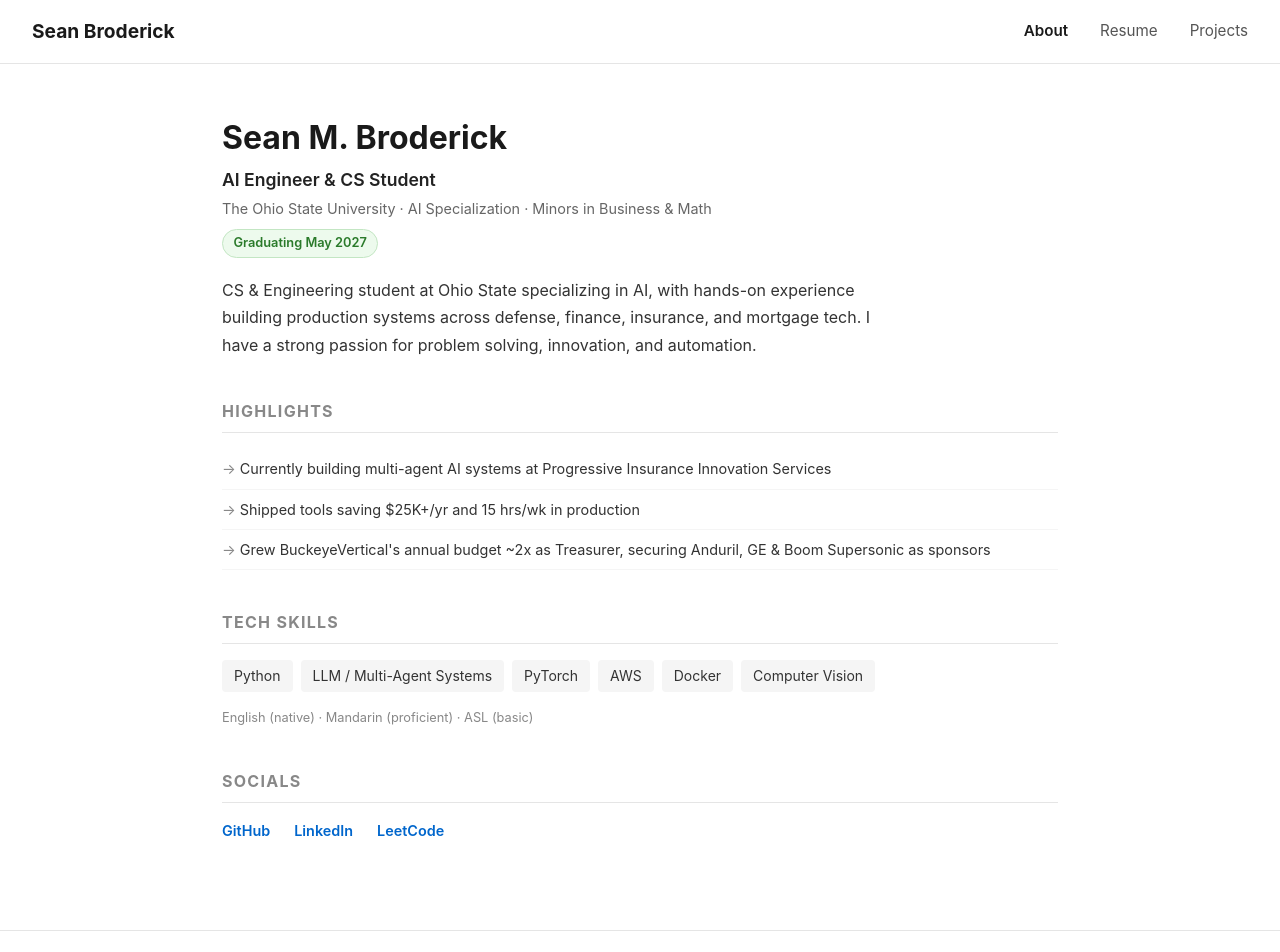
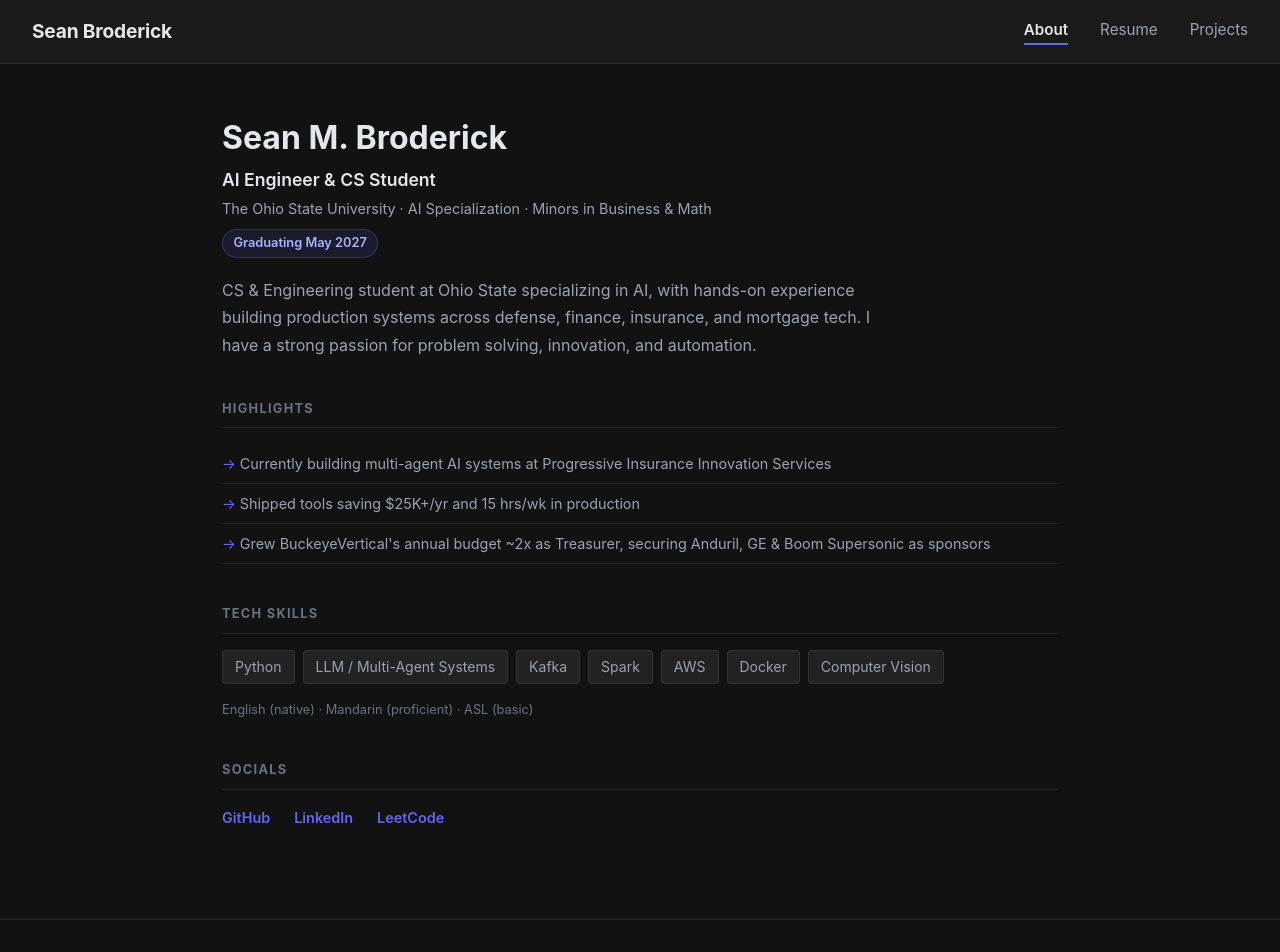
Before and after one commit to seanbrod/sb-portfolio, a Nuxt app in the folder src/: page / in a window 1280 px wide. Shown: the top 952 px of the page. Built offline with nearby package versions, Linux system fonts and the light colour scheme.

Commit message:
minimalist obsidian look

```diff
--- a/src/assets/css/main.css
+++ b/src/assets/css/main.css
@@ -2,9 +2,22 @@
   box-sizing: border-box;
 }
 
+:root {
+  --bg:          #121212;
+  --bg-surface:  #1a1a1a;
+  --bg-elevated: #222222;
+  --text:        #E5E7EB;
+  --text-muted:  #9CA3AF;
+  --text-faint:  #6B7280;
+  --border:      rgba(255, 255, 255, 0.08);
+  --accent:      #6366F1;
+  --accent-dark: #4F46E5;
+  --accent-2:    #F59E0B;
+}
+
 body {
   margin: 0;
-  color: #1a1a1a;
-  background: #fff;
+  color: var(--text);
+  background: var(--bg);
   line-height: 1.6;
 }
--- a/src/data/about.ts
+++ b/src/data/about.ts
@@ -13,7 +13,7 @@
     'Grew BuckeyeVertical\'s annual budget ~2x as Treasurer, securing Anduril, GE & Boom Supersonic as sponsors',
   ],
 
-  topSkills: ['Python', 'LLM / Multi-Agent Systems', 'PyTorch', 'AWS', 'Docker', 'Computer Vision'],
+  topSkills: ['Python', 'LLM / Multi-Agent Systems', 'Kafka', 'Spark', 'AWS', 'Docker', 'Computer Vision'],
 
   languages: ['English (native)', 'Mandarin (proficient)', 'ASL (basic)'],
 
--- a/src/data/resume.ts
+++ b/src/data/resume.ts
@@ -9,7 +9,7 @@
   },
   {
     category: 'Agentic AI & LLM',
-    items: ['LangChain/LangGraph', 'MCP', 'Google A2A', 'Azure AI Foundry'],
+    items: ['LangChain/LangGraph', 'MCP', 'Google A2A', 'Azure AI Foundry', 'AWS Bedrock'],
   },
   {
     category: 'Cloud & Infrastructure',
@@ -17,7 +17,7 @@
   },
   {
     category: 'Data & Systems',
-    items: ['Kafka', 'Spark', 'Airflow', 'PostgreSQL', 'SQLite', 'MongoDB', 'Linux (RHEL, Ubuntu, Debian, Arch)', 'Agile'],
+    items: ['Kafka', 'Spark', 'PostgreSQL', 'SQLite', 'NoSQL', 'Linux (RHEL, Ubuntu, Debian, Arch)', 'Agile'],
   },
   {
     category: 'Languages',
@@ -33,7 +33,7 @@
     period: 'May 2026 – Present',
     bullets: [
       'Engineered a multi-agent daily research system using frontier LLMs, MCP, AWS, Terraform, and Google A2A that autonomously surfaces emerging tech trends and delivers curated digest emails to internal subscribers.',
-      'Built a voice-to-voice AI agent using Terraform and AWS to automate project request intake for the Innovation Services team, replacing manual intake meetings.',
+      'Designed and built a full-stack Nuxt.js application that automates the project intake lifecycle for the Innovation Services team. Engineered a voice-to-voice AI agent meeting interface, secure authentication, and a serverless AWS backend (DynamoDB, S3, SNS, SES, Bedrock) deployed via Terraform to eliminate manual intake workflows.',
     ],
   },
   {
--- a/src/layouts/default.vue
+++ b/src/layouts/default.vue
@@ -36,14 +36,16 @@
   align-items: center;
   justify-content: space-between;
   padding: 1rem 2rem;
-  border-bottom: 1px solid #e5e5e5;
+  background: var(--bg-surface);
+  border-bottom: 1px solid var(--border);
 }
 
 .brand {
   font-size: 1.2rem;
   font-weight: 700;
   text-decoration: none;
-  color: #1a1a1a;
+  color: var(--text);
+  letter-spacing: -0.01em;
 }
 
 .site-nav {
@@ -53,13 +55,25 @@
 
 .site-nav a {
   text-decoration: none;
-  color: #555;
+  color: var(--text-muted);
   font-size: 0.95rem;
+  padding-bottom: 2px;
+  background-image: linear-gradient(var(--accent), var(--accent));
+  background-size: 0% 2px;
+  background-repeat: no-repeat;
+  background-position: left bottom;
+  transition: color 0.2s, background-size 0.25s ease;
+}
+
+.site-nav a:hover {
+  color: var(--text);
+  background-size: 100% 2px;
 }
 
 .site-nav a.router-link-active {
-  color: #1a1a1a;
+  color: var(--text);
   font-weight: 600;
+  background-size: 100% 2px;
 }
 
 .site-main {
@@ -72,9 +86,9 @@
 
 .site-footer {
   padding: 1rem 2rem;
-  border-top: 1px solid #e5e5e5;
+  border-top: 1px solid var(--border);
   text-align: center;
   font-size: 0.85rem;
-  color: #888;
+  color: var(--text-faint);
 }
 </style>
--- a/src/pages/index.vue
+++ b/src/pages/index.vue
@@ -47,30 +47,30 @@
 <style scoped>
 .about { padding: 1rem 0; }
 
-h1 { font-size: 2rem; margin: 0 0 0.2rem; }
-.title { font-size: 1.1rem; font-weight: 600; color: #222; margin: 0 0 0.15rem; }
-.subtitle { font-size: 0.9rem; color: #666; margin: 0 0 0.6rem; }
+h1 { font-size: 2rem; margin: 0 0 0.2rem; color: var(--text); }
+.title { font-size: 1.1rem; font-weight: 600; color: var(--text); margin: 0 0 0.15rem; }
+.subtitle { font-size: 0.9rem; color: var(--text-muted); margin: 0 0 0.6rem; }
 .availability {
   display: inline-block;
   font-size: 0.8rem;
   font-weight: 600;
-  color: #2a7a2a;
-  background: #edfaed;
-  border: 1px solid #c3e6c3;
+  color: #a5b4fc;
+  background: rgba(99, 102, 241, 0.12);
+  border: 1px solid rgba(99, 102, 241, 0.3);
   border-radius: 20px;
   padding: 0.2rem 0.65rem;
   margin: 0 0 1.2rem;
 }
-.bio { font-size: 1rem; line-height: 1.7; max-width: 680px; color: #333; margin: 0; }
+.bio { font-size: 1rem; line-height: 1.7; max-width: 680px; color: var(--text-muted); margin: 0; }
 
 section { margin-bottom: 2.5rem; }
 
 h2 {
-  font-size: 1rem;
+  font-size: 0.8rem;
   text-transform: uppercase;
-  letter-spacing: 0.08em;
-  color: #888;
-  border-bottom: 1px solid #e5e5e5;
+  letter-spacing: 0.1em;
+  color: var(--text-faint);
+  border-bottom: 1px solid var(--border);
   padding-bottom: 0.5rem;
   margin-bottom: 1rem;
 }
@@ -78,26 +78,41 @@
 .highlight-list { list-style: none; padding: 0; margin: 0; }
 .highlight-list li {
   padding: 0.5rem 0;
-  border-bottom: 1px solid #f5f5f5;
+  border-bottom: 1px solid var(--border);
   font-size: 0.9rem;
-  color: #333;
+  color: var(--text-muted);
 }
 .highlight-list li::before {
   content: '→ ';
-  color: #888;
+  color: var(--accent);
 }
 
 .skill-tags { list-style: none; padding: 0; display: flex; flex-wrap: wrap; gap: 0.5rem; }
 .skill-tags li {
   padding: 0.3rem 0.75rem;
-  background: #f5f5f5;
+  background: var(--bg-elevated);
+  border: 1px solid var(--border);
   border-radius: 4px;
   font-size: 0.875rem;
-  color: #333;
+  color: var(--text-muted);
 }
-.languages { margin: 0.75rem 0 0; font-size: 0.8rem; color: #888; }
+.languages { margin: 0.75rem 0 0; font-size: 0.8rem; color: var(--text-faint); }
 
 .socials { display: flex; gap: 1.5rem; flex-wrap: wrap; }
-.socials a { color: #0066cc; text-decoration: none; font-size: 0.9rem; font-weight: 600; }
-.socials a:hover { text-decoration: underline; }
+.socials a {
+  color: var(--accent);
+  text-decoration: none;
+  font-size: 0.9rem;
+  font-weight: 600;
+  padding-bottom: 2px;
+  background-image: linear-gradient(var(--accent), var(--accent));
+  background-size: 0% 2px;
+  background-repeat: no-repeat;
+  background-position: left bottom;
+  transition: color 0.2s, background-size 0.25s ease;
+}
+.socials a:hover {
+  color: var(--text);
+  background-size: 100% 2px;
+}
 </style>
--- a/src/pages/projects.vue
+++ b/src/pages/projects.vue
@@ -33,14 +33,19 @@
 <style scoped>
 .projects { padding: 1rem 0; }
 
-h1 { font-size: 2rem; margin: 0 0 1.5rem; }
+h1 { font-size: 2rem; margin: 0 0 1.5rem; color: var(--text); }
 
 .project-list { display: flex; flex-direction: column; gap: 1rem; }
 
 .project-card {
-  border: 1px solid #e5e5e5;
+  border: 1px solid var(--border);
   border-radius: 8px;
   padding: 1.25rem;
+  background: var(--bg-surface);
+  transition: border-color 0.2s ease;
+}
+.project-card:hover {
+  border-color: rgba(99, 102, 241, 0.4);
 }
 
 .card-header {
@@ -53,6 +58,7 @@
 .card-header h2 {
   margin: 0;
   font-size: 1.05rem;
+  color: var(--text);
 }
 
 .status-badge {
@@ -64,26 +70,37 @@
   letter-spacing: 0.06em;
   white-space: nowrap;
 }
-.status-badge.live { background: #d1fae5; color: #065f46; }
-.status-badge.in-progress { background: #fef3c7; color: #92400e; }
-.status-badge.planned { background: #f3f4f6; color: #6b7280; }
+.status-badge.live { background: rgba(16, 185, 129, 0.15); color: #34d399; }
+.status-badge.in-progress { background: rgba(245, 158, 11, 0.15); color: var(--accent-2); }
+.status-badge.planned { background: var(--bg-elevated); color: var(--text-faint); }
 
-.description { margin: 0 0 0.75rem; font-size: 0.9rem; color: #444; line-height: 1.6; }
+.description { margin: 0 0 0.75rem; font-size: 0.9rem; color: var(--text-muted); line-height: 1.6; }
 
 .tech-tags { display: flex; flex-wrap: wrap; gap: 0.4rem; margin-bottom: 0.75rem; }
 .tech-tags span {
   font-size: 0.78rem;
   padding: 0.2rem 0.5rem;
-  background: #f0f0f0;
+  background: var(--bg-elevated);
+  border: 1px solid var(--border);
   border-radius: 4px;
-  color: #555;
+  color: var(--text-muted);
 }
 
 .card-links { display: flex; gap: 1.25rem; }
 .card-links a {
   font-size: 0.875rem;
-  color: #0066cc;
+  color: var(--accent);
   text-decoration: none;
+  font-weight: 600;
+  padding-bottom: 2px;
+  background-image: linear-gradient(var(--accent), var(--accent));
+  background-size: 0% 2px;
+  background-repeat: no-repeat;
+  background-position: left bottom;
+  transition: color 0.2s, background-size 0.25s ease;
 }
-.card-links a:hover { text-decoration: underline; }
+.card-links a:hover {
+  color: var(--text);
+  background-size: 100% 2px;
+}
 </style>
--- a/src/pages/resume.vue
+++ b/src/pages/resume.vue
@@ -77,14 +77,14 @@
 <style scoped>
 .resume { padding: 1rem 0; }
 
-h1 { font-size: 2rem; margin: 0 0 1.5rem; }
+h1 { font-size: 2rem; margin: 0 0 1.5rem; color: var(--text); }
 
 h2 {
-  font-size: 1rem;
+  font-size: 0.8rem;
   text-transform: uppercase;
-  letter-spacing: 0.08em;
-  color: #888;
-  border-bottom: 1px solid #e5e5e5;
+  letter-spacing: 0.1em;
+  color: var(--text-faint);
+  border-bottom: 1px solid var(--border);
   padding-bottom: 0.5rem;
   margin-bottom: 1rem;
 }
@@ -95,11 +95,11 @@
   display: flex;
   gap: 1rem;
   padding: 0.45rem 0;
-  border-bottom: 1px solid #f5f5f5;
+  border-bottom: 1px solid var(--border);
   font-size: 0.9rem;
 }
-.skill-category { font-weight: 600; min-width: 210px; color: #333; flex-shrink: 0; }
-.skill-items { color: #555; }
+.skill-category { font-weight: 600; min-width: 210px; color: var(--text); flex-shrink: 0; }
+.skill-items { color: var(--text-muted); }
 
 .entry { margin-bottom: 1.5rem; }
 
@@ -113,22 +113,22 @@
 }
 
 .entry-left { display: flex; align-items: baseline; flex-wrap: wrap; }
-.entry-title { font-weight: 700; font-size: 0.95rem; }
-.entry-org { color: #555; font-size: 0.9rem; }
+.entry-title { font-weight: 700; font-size: 0.95rem; color: var(--text); }
+.entry-org { color: var(--text-muted); font-size: 0.9rem; }
 
 .entry-right {
   display: flex;
   flex-direction: column;
   align-items: flex-end;
   font-size: 0.82rem;
-  color: #777;
+  color: var(--text-faint);
   line-height: 1.4;
 }
 
 .bullets { margin: 0; padding-left: 1.25rem; }
 .bullets li {
   font-size: 0.88rem;
-  color: #333;
+  color: var(--text-muted);
   margin-bottom: 0.3rem;
   line-height: 1.55;
 }
```
